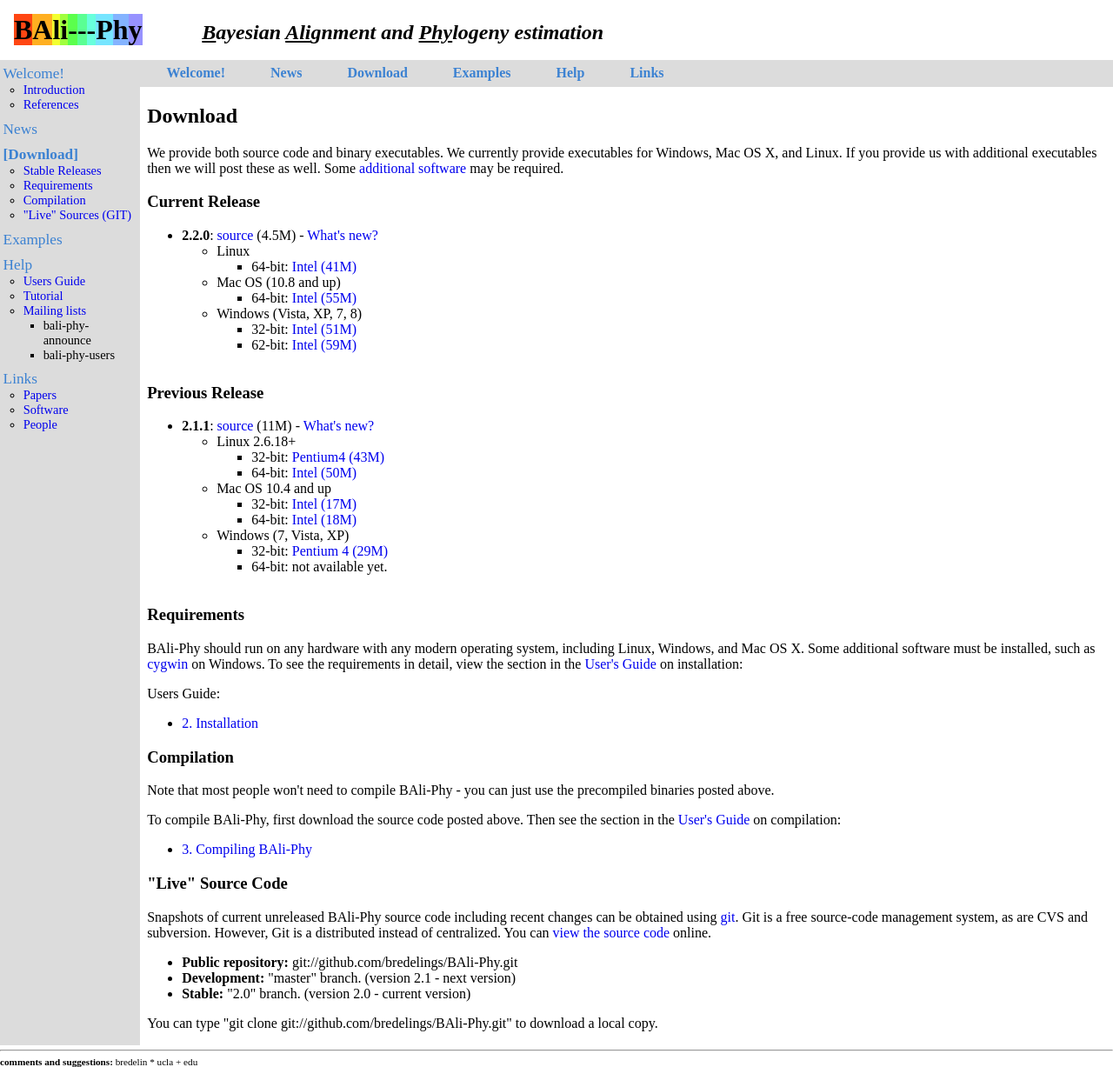
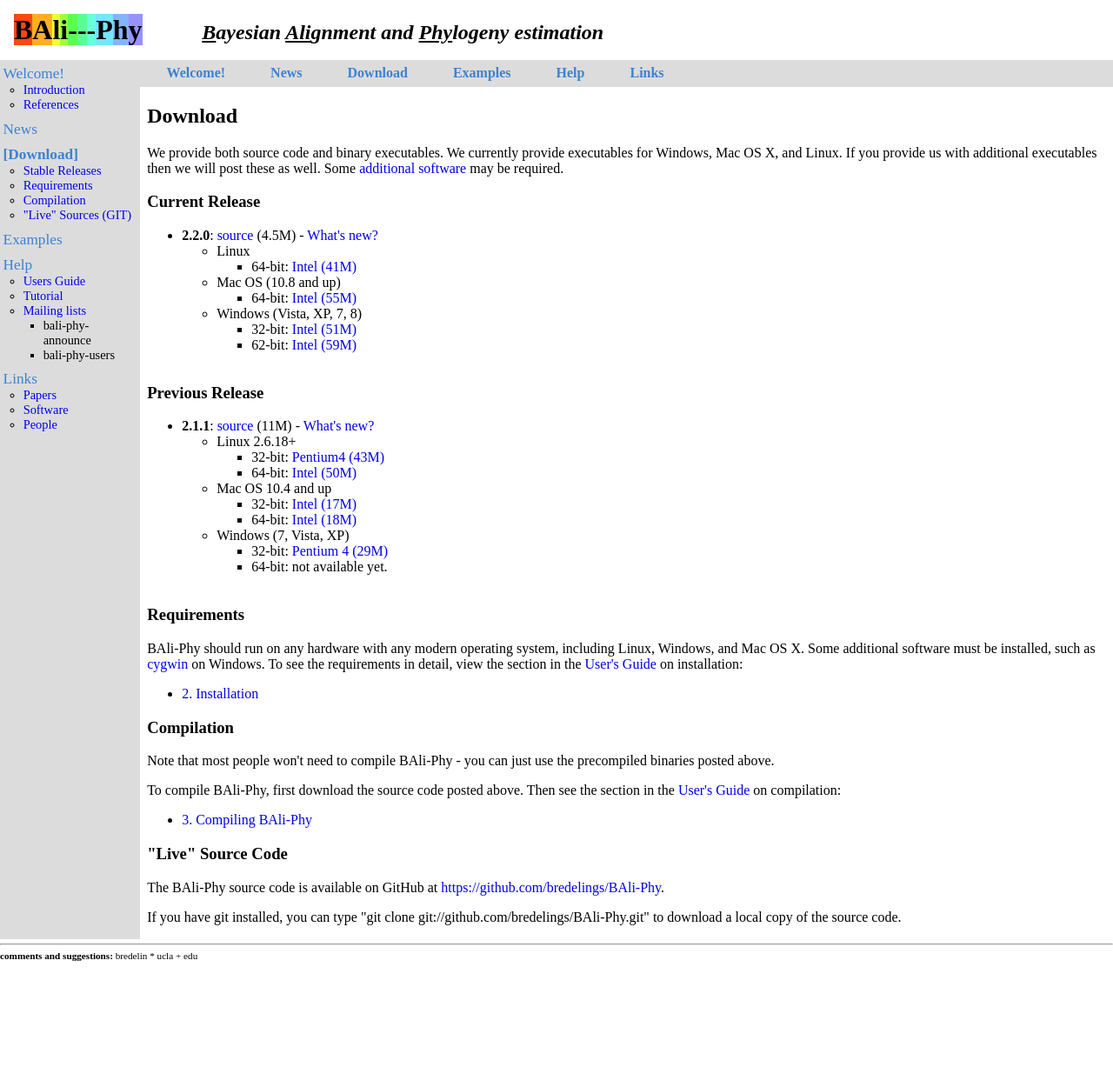
Before and after one commit to bredelings/php-bali-phy.org, a PHP site: page /download.php in a window 1280 px wide. Shown: the whole page at 87% size. After the commit the page ends 1105 px from the top, so only its background shows below. Run offline with PHP 8.4, Linux system fonts and the light colour scheme; data that the repository does not hold is empty.

Commit message:
Upload.
Former-commit-id: aa8c33dc3ba72477012923911b29d40bf7067209

```diff
--- a/download.php
+++ b/download.php
@@ -89,7 +89,6 @@
 	additional software must be installed, such as <a
 	href="http://www.cygwin.com">cygwin</a> on Windows.
 	To see the requirements in detail, view the section in the <a href="help.php#usersguide.php">User's Guide</a> on installation:</p>
-	Users Guide:</p>
 
 	<ul>
 	  <li><a href="README.html#installation">2. Installation</a></li>
@@ -103,16 +102,9 @@
 	</ul>
 	<h3><a name="sourcecode">"Live" Source Code</a></h3>
 
-	<p>Snapshots of current unreleased BAli-Phy source code including recent changes can be
-obtained using <a href="http://git-scm.com/">git</a>.  Git is a free source-code management system, as are CVS and subversion.  However, Git is a distributed instead of centralized.  You can <a href="http://github.com/bredelings/BAli-Phy">view the source code</a> online.
-	</p>
-	<ul>
-	  <li><strong>Public repository:</strong> git://github.com/bredelings/BAli-Phy.git</li>
-          <li><strong>Development:</strong> "master" branch. (version 2.1 - next version)
-          <li><strong>Stable:</strong> "2.0" branch. (version 2.0 - current version)
-	</ul>
+	<p>The BAli-Phy source code is available on GitHub at <a href="https://github.com/bredelings/BAli-Phy">https://github.com/bredelings/BAli-Phy</a>.</p>
 
-<p>You can type "git clone git://github.com/bredelings/BAli-Phy.git" to download a local copy.</p>
+	<p>If you have git installed, you can type "git clone git://github.com/bredelings/BAli-Phy.git" to download a local copy of the source code.</p>
 
       </div>
       </td>
```
